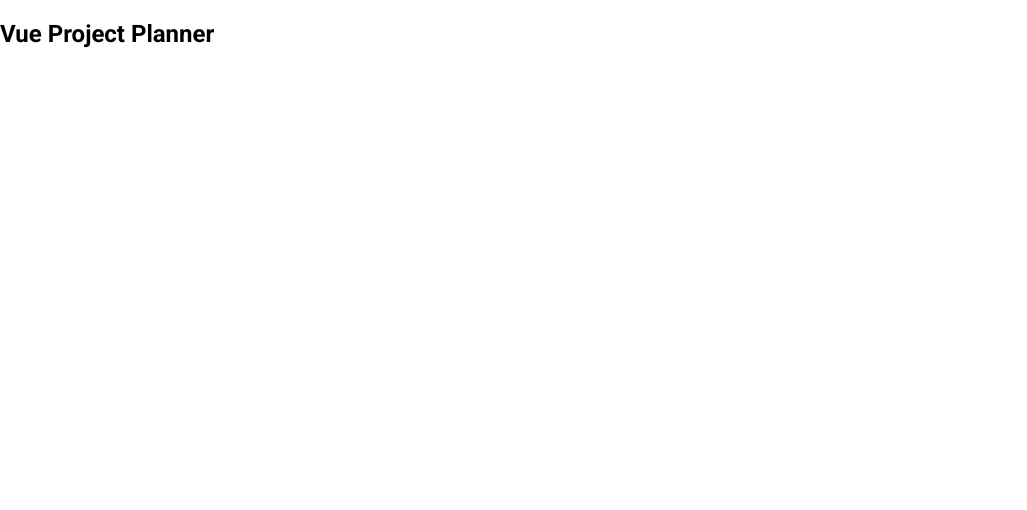
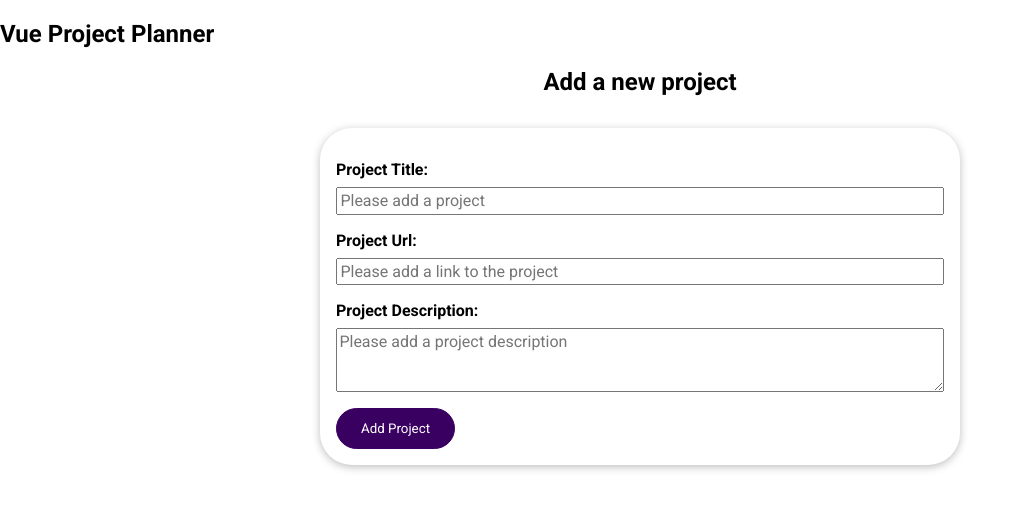
Before and after one commit to dcmallett/vue-project-app, a Vue app: page / in a window 1280 px wide. Shown: the top 510 px of the page, without its empty margins (0-1027 px from the left). Built offline with nearby package versions, Linux system fonts and the light colour scheme.

Commit message:
Added the first components for the practice app

```diff
--- a/src/App.vue
+++ b/src/App.vue
@@ -1,14 +1,17 @@
 <template>
   <TheHeader :title="'Vue Project Planner'" />
+  <add-project></add-project>
 </template>
 
 <script>
 import TheHeader from './components/layout/TheHeader.vue';
+import AddProject from './components/project-resources/AddProject.vue';
 
 export default {
   name: 'App',
   components: {
-    TheHeader
+    TheHeader,
+    AddProject
   }
 }
 </script>
--- /dev/null
+++ b/src/components/UI/BaseButton.vue
@@ -0,0 +1,40 @@
+<template>
+  <button :class="mode">
+      <slot></slot>
+  </button>
+</template>
+
+<script>
+export default {
+    props: ['mode']
+}
+</script>
+
+<style scoped>
+button {
+    padding: 0.75rem 1.5rem;
+    font-family: inherit;
+    background-color: #3a0061;
+    border: 1px solid #3a0061;
+    border-radius: 2rem;
+    color: white;
+    cursor: pointer;
+}
+
+button:hover,
+button:active {
+    background-color: #270041;
+    border-color: #270041;
+}
+
+.flat {
+    background: transparent;
+    color: #3a0061;
+    border: none;
+}
+
+.flat:hover,
+.flat:active {
+    background-color: #edd2ff;
+}
+</style>
--- a/src/components/UI/BaseCard.vue
+++ b/src/components/UI/BaseCard.vue
@@ -1,5 +1,7 @@
 <template>
-
+    <div>
+        <slot></slot>
+    </div>
 </template>
 
 <script>
@@ -8,6 +10,13 @@ export default {
 }
 </script>
 
-<style>
-
+<style scoped>
+div {
+    border: 12px;
+    border-radius: 2rem;
+    box-shadow: 0 2px 8px rgba(0, 0, 0, 0.26);
+    padding: 1rem;
+    margin: 2rem auto;
+    max-width: 40rem;
+}
 </style>
--- /dev/null
+++ b/src/components/project-resources/AddProject.vue
@@ -0,0 +1,78 @@
+<template>
+  <h2>Add a new project</h2>
+
+  <base-card>
+    <form @submit.prevent="AddProjectHandler">
+        <div class="form-control">
+            <label for="title">Project Title:</label>
+            <input id="title" type="text" name="title" placeholder="Please add a project" required ref="enteredProjTitle" />
+        </div>
+            <div class="form-control">
+            <label for="link">Project Url:</label>
+            <input id="link" type="text" name="link" placeholder="Please add a link to the project" required ref="enteredProjLink" />
+        </div>
+        <div class="form-control">
+            <label for="description">Project Description:</label>
+            <textarea id="description" name="description" rows="3" placeholder="Please add a project description" ref="enteredProjDesc"></textarea>
+        </div>
+        <base-button type="submit">Add Project</base-button>
+    </form>
+  </base-card>
+</template>
+
+<script>
+export default {
+    data() {
+        return {
+            inputIsInvalid: false
+        }
+    },
+    methods: {
+        AddProjectHandler() {
+            this.projTitle = this.$refs.enteredProjTitle.value;
+            this.projLink = this.$refs.enteredProjLink.value;
+            this.projDesc = this.$refs.enteredProjDesc.value;
+
+            //if any of these are equal to an empty string out modal popup will trigger and display.
+            if (projTitle.trim === '' || projLink.trim === '' || projDesc.trim === '') {
+                this.inputIsInvalid =  true;
+                return;
+            }
+        }
+
+        //this.addProject for when we provide and inject.
+    }
+}
+</script>
+
+<style scoped>
+h2 {
+    text-align: center;
+}
+
+label {
+    font-weight: bold;
+    display: block;
+    margin-bottom: 0.5rem;
+}
+
+input,
+textarea {
+    display: flex;
+    width: 100%;
+    font: inherit;
+    padding: 0.15rem;
+    border: 1px sold #ccc;
+}
+
+input:focus,
+textarea:focus {
+    outline: none;
+    border-color: #3a0061;
+    background-color: #f7ebff;
+}
+
+.form-control {
+    margin: 1rem 0;
+}
+</style>
```
Also changed, not shown: src/main.js (+7 -1 lines).
